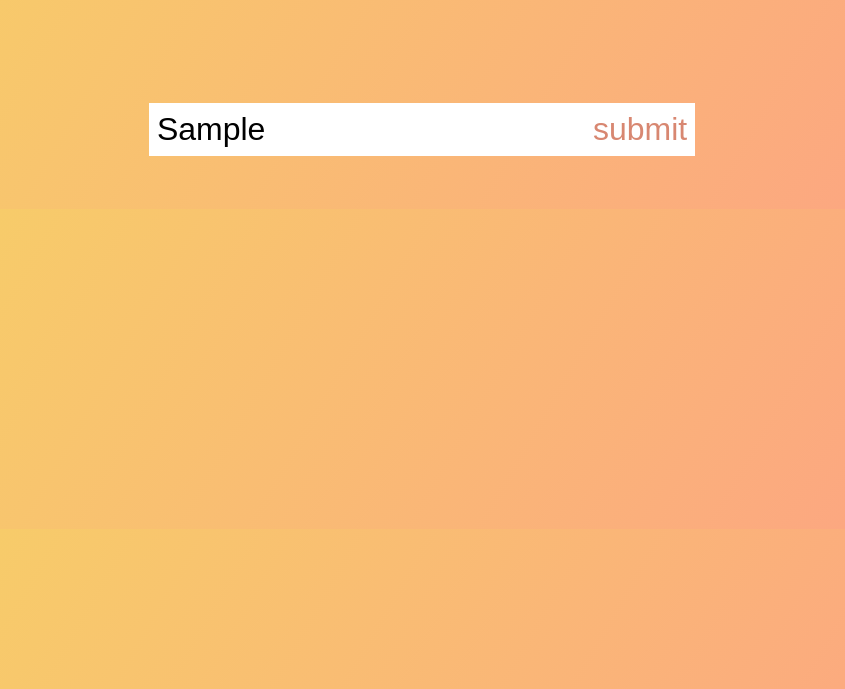
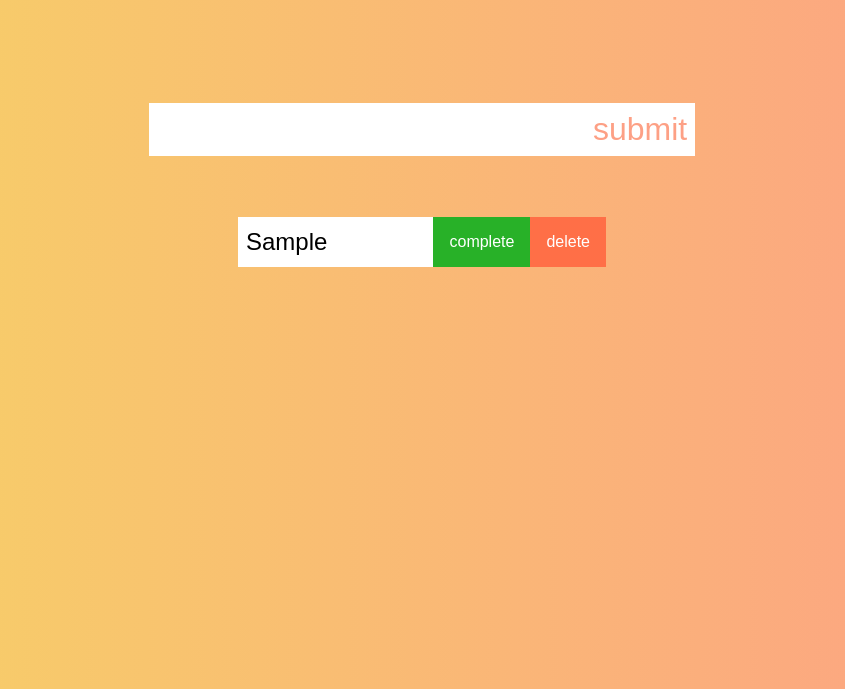
Before and after one commit to toaney/javascript_practice, a plain HTML site: page index.html in a window 1280 px wide. Both pictures are taken after typing "Sample" into the empty fields and a click on the button "submit". Shown: the part 111-800 px from the top of the page, without its empty margins (218-1063 px from the left). Drawn offline with Linux system fonts and the light colour scheme.

Commit message:
add todo list functionality

```diff
--- a/app.js
+++ b/app.js
@@ -3,13 +3,53 @@ const todoInput = document.querySelector('.todo-input');
 const todoButton = document.querySelector('.todo-button');
 const todoList = document.querySelector('.todo-list');
 
+const todos = [ "take out the trash", "clean Bun Bun's cage", "prep dinner"];
 
 // Event Listeners
+// document.addEventListener('DOMContentLoaded', populateTodo);
+
 todoButton.addEventListener('click', addTodo);
 
 
 // Functions
+
+// function populateTodo() {
+//   // alert("document loaded");
+//   todoList.innerHTML = "<li>hi</li>"
+// }
+
 function addTodo(event) {
   event.preventDefault();
   // alert('hello');
+
+  // todoList.innerHTML = "<li>hi</li>"
+
+
+
+  //Todo Div
+  const todoDiv = document.createElement('div');
+  todoDiv.classList.add("todo");
+  //create LI
+  const newTodo = document.createElement('li');
+  newTodo.innerText = todoInput.value
+  newTodo.classList.add('todo-item');
+  todoDiv.appendChild(newTodo);
+
+  //CHECK MARK BUTTON
+  const completedButton = document.createElement('button');
+  completedButton.innerText = "complete";
+  completedButton.classList.add("complete-btn");
+  todoDiv.appendChild(completedButton);
+
+  //Trash BUTTON
+  const trashButton = document.createElement('button');
+  trashButton.innerText = "delete";
+  trashButton.classList.add("trash-btn");
+  todoDiv.appendChild(trashButton);
+
+  //append to list
+  todoList.appendChild(todoDiv);
+
+  //clear input value
+  todoInput.value = "";
 }
--- a/style.css
+++ b/style.css
@@ -5,7 +5,7 @@
 }
 
 body {
-  background-image: linear-gradient(120deg, #f6d365, #fda085);
+  background-image: linear-gradient(90deg, #f6d365, #fda085);
   color: white;
   font-family: "Poppins", sans-serif;
 }
@@ -29,13 +29,55 @@ form input, form button{
 }
 
 form button {
-  color: #d88771;
+  color: #fda085;
   background: white;
   cursor: pointer;
   transition: all 0.3s ease;
 }
 
 form button:hover {
-  background: #d88771;
+  background: #fda085;
   color: white;
 }
+
+.todo-container {
+  display: flex;
+  justify-content: center;
+  align-items: center;
+}
+
+.todo-list {
+  min-width: 30%;
+  list-style: none;
+}
+
+.todo {
+  margin: 0.5rem;
+  background: white;
+  color: black;
+  font-size: 1.5rem;
+  display: flex;
+  justify-content: space-between;
+  align-items: center;
+}
+
+.todo li {
+  flex: 1;
+}
+
+.trash-btn, .complete-btn {
+  background: #ff6f47;
+  color: white;
+  border: none;
+  padding: 1rem;
+  cursor: pointer;
+  font-size: 1rem;
+}
+
+.complete-btn{
+  background: rgb(40, 177, 40);
+}
+
+.todo-item {
+  padding: 0rem 0.5rem;
+}
```
Also changed, not shown: index.html (+7 -1 lines).
